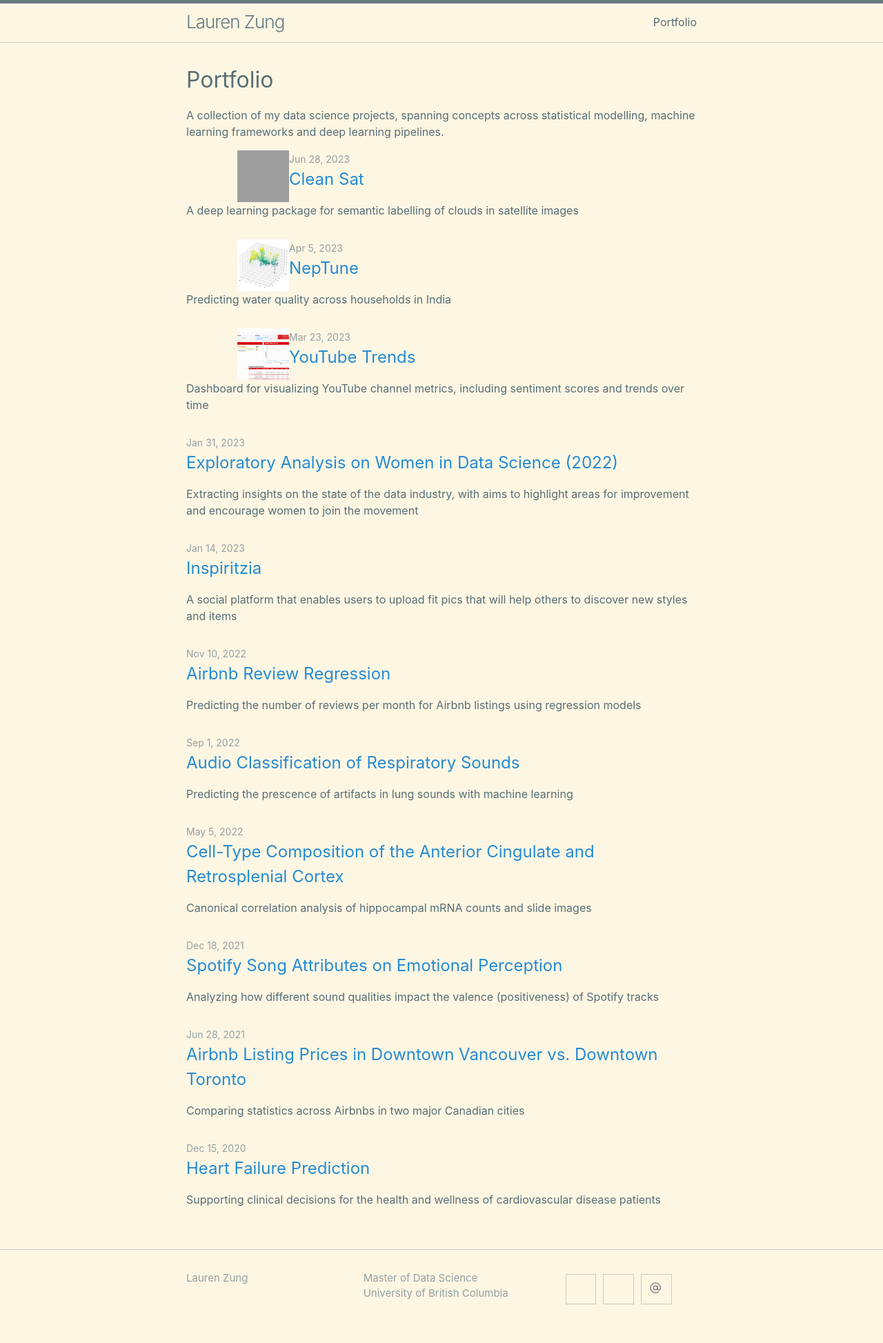
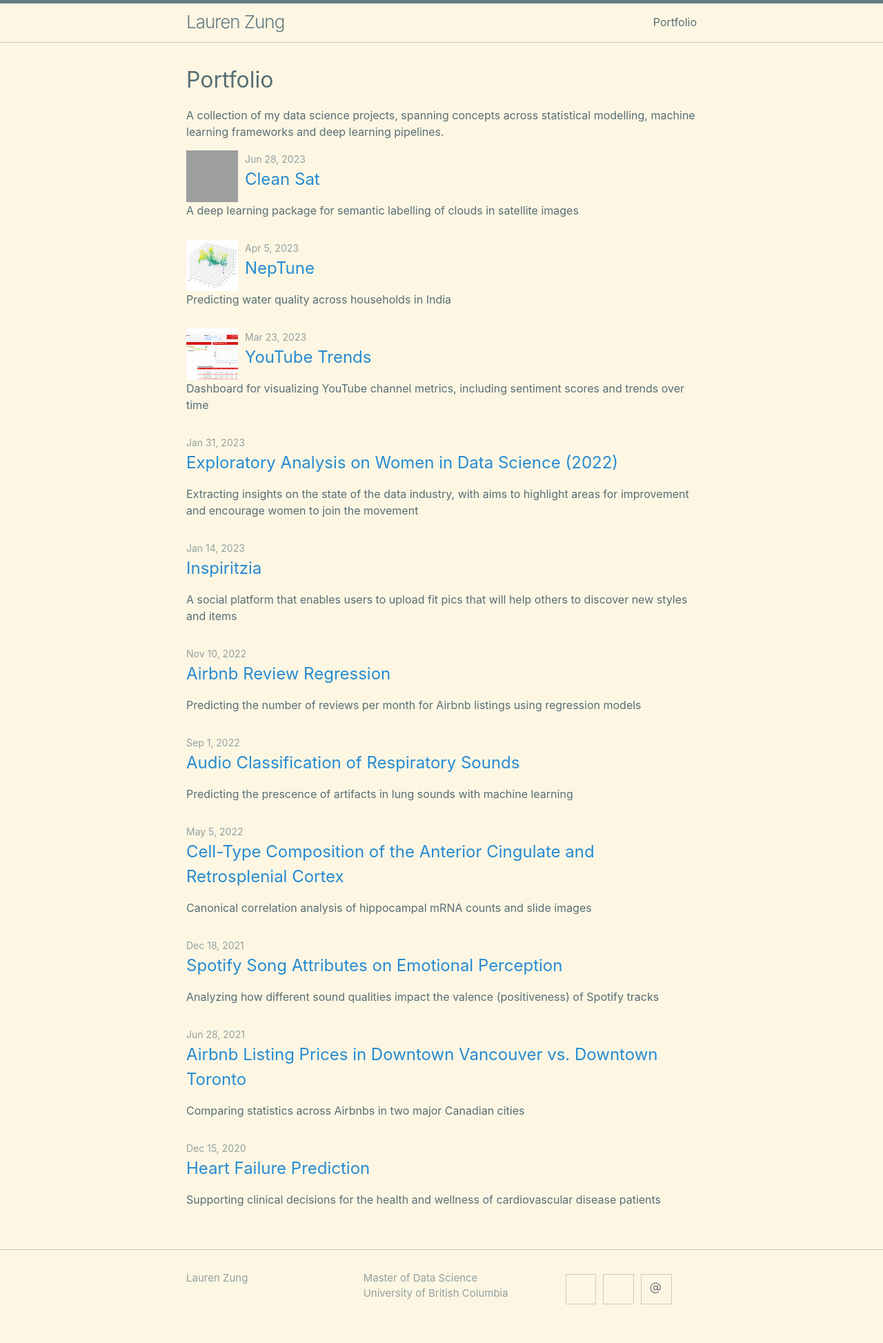
Before and after one commit to lzung/lzung.github.io, a Jekyll site: the page built from portfolio.md, in a window 1280 px wide. Shown: the whole page at 69% size. Built offline with Jekyll 4.4.1, drawn with Linux system fonts in a browser that asks for light colours; grey boxes are pictures that could not be loaded.

Commit message:
chore: update layout

```diff
--- a/_sass/minima/_layout.scss
+++ b/_sass/minima/_layout.scss
@@ -345,5 +345,5 @@
     height: 75px;
     object-fit: cover;
     float: left;
-    margin-left: 10%;
+    margin-right: 10px
   }
```
